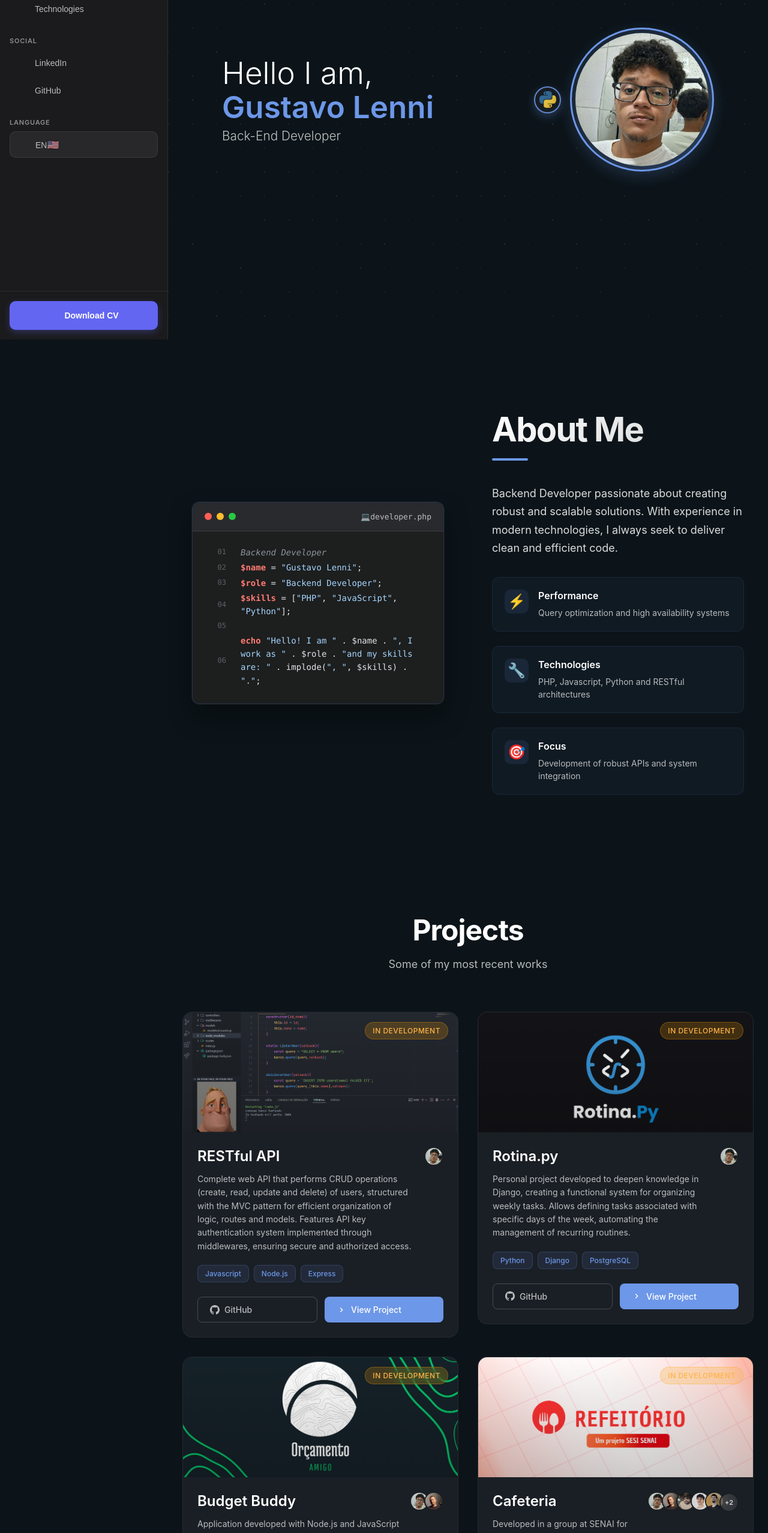
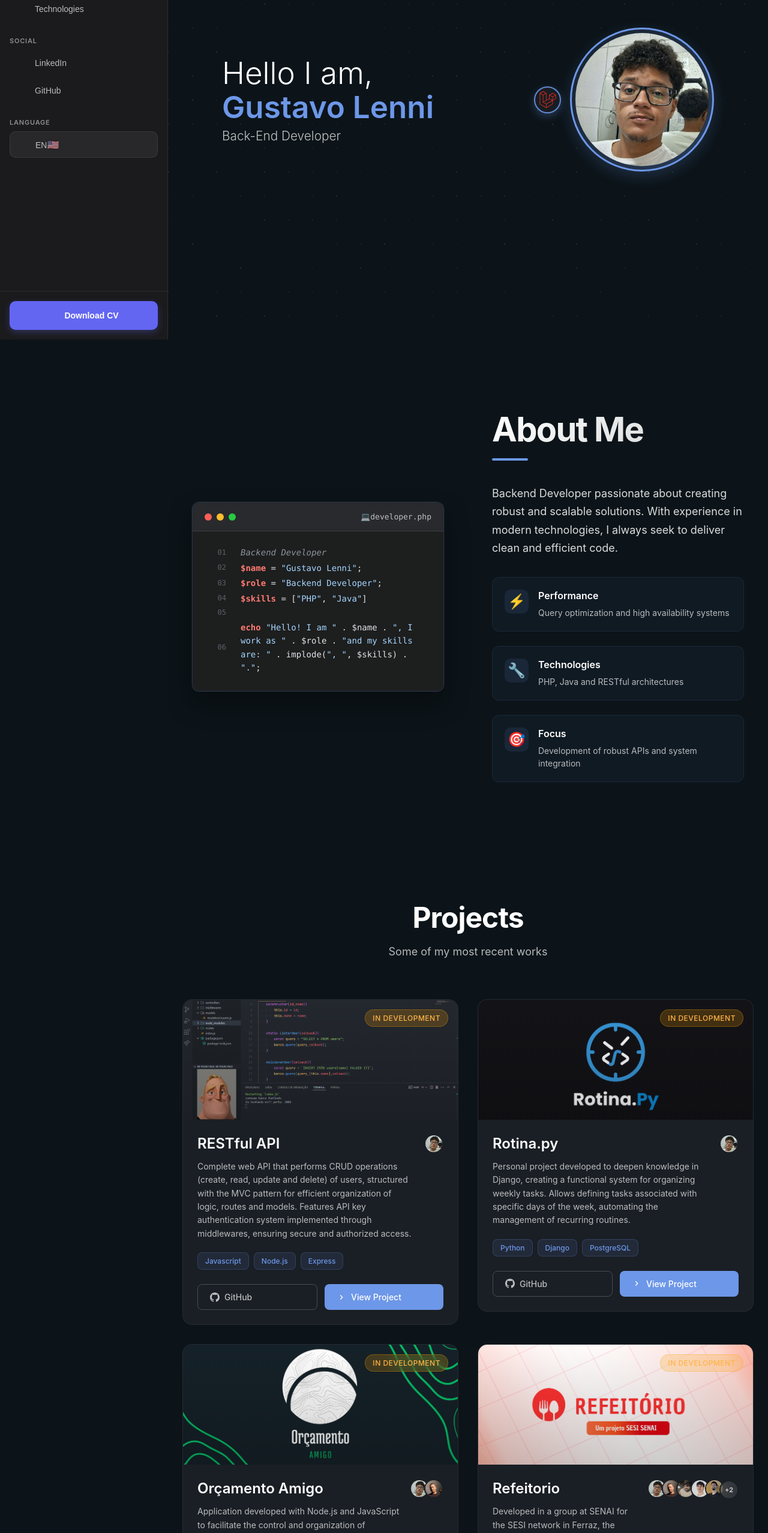
Before and after one commit to GustavoLenni/Portfolio-v2, a React (Create React App) app: page / in a window 1280 px wide. Shown: the part 234-2790 px from the top of the page at 60% size. Built offline with nearby package versions, Linux system fonts and the light colour scheme; some icons are missing.

Commit message:
Change Languages of Programming

```diff
--- a/src/templates/js/About.js
+++ b/src/templates/js/About.js
@@ -45,8 +45,7 @@ const About = () => {
                   <span className="code-text">
                     <span className="keyword">$skills</span> = [
                     <span className="string">"PHP"</span>,{" "}
-                    <span className="string">"JavaScript"</span>,{" "}
-                    <span className="string">"Python"</span>];
+                    <span className="string">"Java"</span>]
                   </span>
                 </div>
                 <div className="code-line">
--- a/src/templates/js/LanguageContext.js
+++ b/src/templates/js/LanguageContext.js
@@ -21,7 +21,7 @@ export const translations = {
     performance: 'Performance',
     performanceDesc: 'Query optimization and high availability systems',
     technologiesLabel: 'Technologies',
-    technologiesDesc: 'PHP, Javascript, Python and RESTful architectures',
+    technologiesDesc: 'PHP, Java and RESTful architectures',
     focus: 'Focus',
     focusDesc: 'Development of robust APIs and system integration',
     developerPhp: 'developer.php',
@@ -51,15 +51,15 @@ export const translations = {
     project2Desc: 'Personal project developed to deepen knowledge in Django, creating a functional system for organizing weekly tasks. Allows defining tasks associated with specific days of the week, automating the management of recurring routines.',
 
     // Project 3
-    project3Title: 'Budget Buddy',
+    project3Title: 'Orçamento Amigo',
     project3Desc: 'Application developed with Node.js and JavaScript to facilitate the control and organization of personal expenses. Allows monitoring purchases, viewing expenses clearly and assisting in financial planning with an intuitive design and practical features for the user.',
 
     // Project 4
-    project4Title: 'Cafeteria',
+    project4Title: 'Refeitorio',
     project4Desc: 'Developed in a group at SENAI for the SESI network in Ferraz, the Cafeteria project facilitates communication between nutritionists and students. The platform allows consultation of the weekly menu and sending messages, improving interaction and can be implemented in SESI units throughout the country.',
 
     // Project 5
-    project5Title: 'Social Network Project',
+    project5Title: 'Ideiafy',
     project5Desc: 'Social network in development that offers a space for users to share their ideas, find collaborators and attract interested parties to support or acquire projects. The goal is to create an engaged community where creativity gains voice and action.',
 
     // Technologies Section
@@ -94,7 +94,7 @@ export const translations = {
     performance: 'Performance',
     performanceDesc: 'Otimização de consultas e sistemas de alta disponibilidade',
     technologiesLabel: 'Tecnologias',
-    technologiesDesc: 'PHP, Javascript, Python e arquiteturas RESTful',
+    technologiesDesc: 'PHP, Java e arquiteturas RESTful',
     focus: 'Foco',
     focusDesc: 'Desenvolvimento de APIs robustas e integração de sistemas',
     developerPhp: 'developer.php',
--- a/src/templates/js/Start.js
+++ b/src/templates/js/Start.js
@@ -9,8 +9,9 @@ const Start = () => {
   // Ícones das linguagens
   const languageIcons = [
     { icon: 'logos:php', name: 'PHP' },
-    { icon: 'logos:javascript', name: 'JavaScript' },
-    { icon: 'logos:python', name: 'Python' }
+    { icon: 'logos:java', name: 'JavaScript' },
+    { icon: 'logos:laravel', name: 'Laravel' },
+    { icon: 'logos:docker', name: 'Docker' }
   ];
 
   // Criar grid com algumas células incompletas/faltando
--- a/src/templates/js/Tecnologias.js
+++ b/src/templates/js/Tecnologias.js
@@ -7,18 +7,15 @@ const Tecnologias = () => {
     const tecnologiasData = {
         linguagens: [
             { nome: 'PHP', icone: 'devicon:php', cor: '#777BB4' },
-            { nome: 'JavaScript', icone: 'devicon:javascript', cor: '#F7DF1E' },
-            { nome: 'Python', icone: 'devicon:python', cor: '#3776AB' }
+            { nome: 'Java', icone: 'devicon:java', cor: '#FF2D20' }
         ],
         frameworks: [
             { nome: 'Laravel', icone: 'devicon:laravel', cor: '#FF2D20' },
-            { nome: 'Node.js', icone: 'devicon:nodejs', cor: '#339933' },
-            { nome: 'Django', icone: 'skill-icons:django', cor: '#092E20' }
         ],
         databases: [
+            { nome: 'Docker', icone: 'skill-icons:docker', cor: '#4479A1' },
             { nome: 'MySQL', icone: 'devicon:mysql', cor: '#4479A1' },
-            { nome: 'Supabase', icone: 'devicon:supabase', cor: '#3ECF8E' },
-            { nome: 'SQLite', icone: 'devicon:sqlite', cor: '#003B57' }
+            { nome: 'Supabase', icone: 'devicon:supabase', cor: '#3ECF8E' }
         ]
     };
 
```
